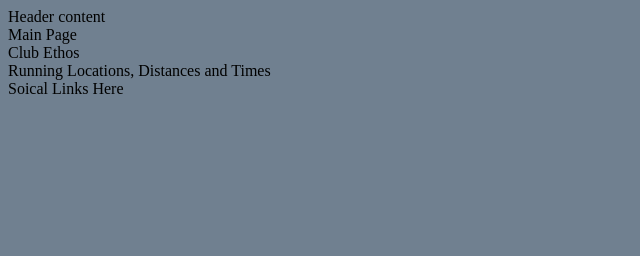
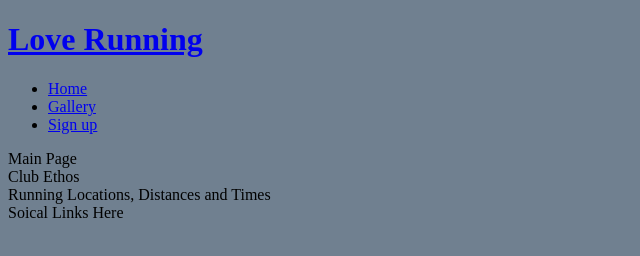
Before and after one commit to Christoph33one/Love-running, a plain HTML site: page index.html in a window 1280 px wide. Shown: the whole page, without its empty margins (0-640 px from the left). Drawn offline with Linux system fonts and the light colour scheme.

Commit message:
add basic header structure

```diff
--- a/index.html
+++ b/index.html
@@ -4,14 +4,33 @@
     <meta charset="UTF-8">
     <meta http-equiv="X-UA-Compatible" content="IE=edge">
     <meta name="viewport" content="width=device-width, initial-scale=1.0">
-    <meta name="descriptiion" content="Love Running Clu for runners in Haarlem,Holland">
-    <meta name="Keywords" content="Love running, running club, Haarlem, Holland">
+    <meta name="descriptiion" content="Love Running Club for runners in Haarlem,Holland">
+    <meta name="Keywords" content="Love Running, Running club, Haarlem, Holland">
 
     <link rel="stylesheet" href="assets/css/style.css">
     <title>Love Running</title>
+
 </head>
+
 <body>
-    <header>Header content</header>
+    <header>
+        <a href="index.html">
+        <h1>Love Running</h1>
+        </a>
+        <nav>
+            <ul>
+                <li>
+                    <a href="index.html">Home</a>
+                </li>
+                <li>
+                    <a href="#">Gallery</a>
+                </li>
+                <li>
+                    <a href="#">Sign up</a>
+                </li>
+            </ul>
+        </nav>
+    </header>
     <section>
         Main Page
     </section>
```
